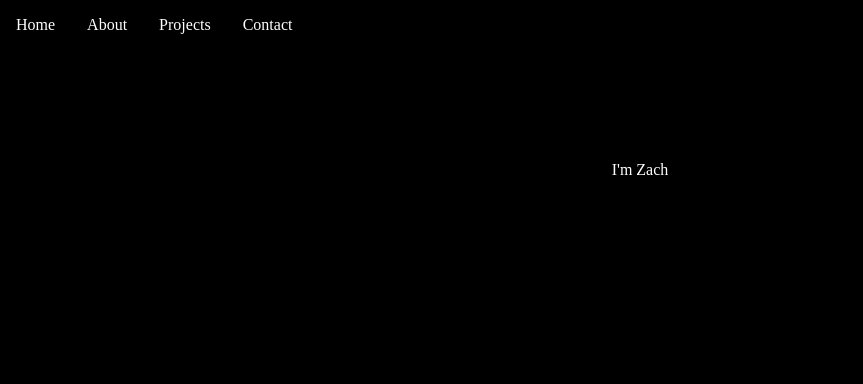
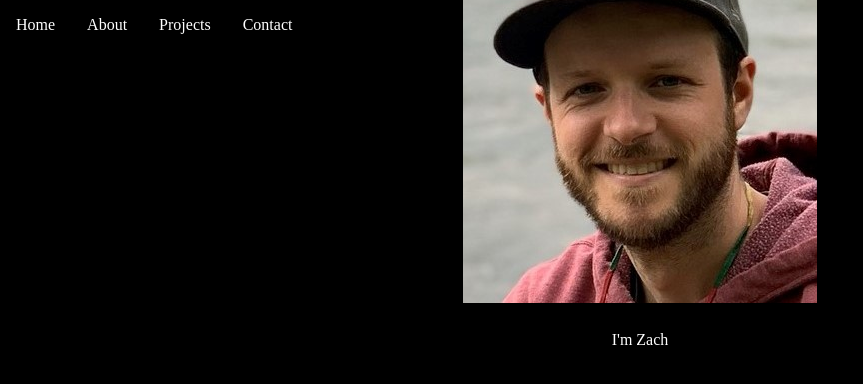
Before and after one commit to backfromsolaris/React-Portfolio, a React (Create React App) app: page / in a window 1280 px wide. Shown: the top 384 px of the page, without its empty margins (0-863 px from the left). Built offline with nearby package versions, Linux system fonts and the light colour scheme.

Commit message:
redistributed makeStyless to each component

```diff
--- a/src/Components/Home/Home.tsx
+++ b/src/Components/Home/Home.tsx
@@ -1,4 +1,5 @@
 import { makeStyles } from "@material-ui/styles";
+import alaska_portfolio from '../../Assets/Images/alaska_portfolio.jpg'
 
 export const useStyles = makeStyles({
     main:{
@@ -39,21 +40,7 @@ export const useStyles = makeStyles({
       padding: '0',
       margin: '0'
     },
-    navigation: {
-      display: 'flex'
-    },
-    navbar_container:{
-      display: 'flex',
-      justifyContent: 'space-between',
-      alignItems: 'center',
-      backgroundColor: 'black'
-    },
-    nav_a:{
-      display: 'block',
-      padding: '1em',
-      color: 'white',
-      textDecoration: 'none'
-    }
+
   })
 
 
@@ -61,6 +48,7 @@ export const Home = () =>{
     const classes = useStyles();
     return(<main className={classes.main}>
     <div className={classes.main_text}>
+        <img src={alaska_portfolio} alt="" />
         <p className={classes.subTitle}>I'm Zach</p>
 
     </div>
--- a/src/Components/Navbar/NavBar.tsx
+++ b/src/Components/Navbar/NavBar.tsx
@@ -1,9 +1,31 @@
-import { useStyles } from '../Home';
 import {Link} from 'react-router-dom';
+import { makeStyles } from "@material-ui/styles";
+
+const navStyles = makeStyles({
+  root:{
+    padding: '0',
+    margin: '0'
+  },
+  navigation:{
+    display: 'flex'
+  },
+  navbar_container:{
+    display: 'flex',
+    justifyContent: 'space-between',
+    alignItems: 'center',
+    backgroundColor: 'black'
+  },
+  nav_a:{
+    display: 'block',
+    padding: '1em',
+    color: 'white',
+    textDecoration: 'none'
+  }
+})
 
 
 export const Navbar = () =>{
-    const classes = useStyles();
+    const classes = navStyles();
     return(
         <div className={classes.root}>
             <nav>
--- a/src/Components/Projects/Projects.tsx
+++ b/src/Components/Projects/Projects.tsx
@@ -2,8 +2,15 @@ import { Thumbnail } from "../Thumbnails";
 import marvel_image from '../../Assets/Images/marvel_homies.jpg';
 import parking_garage_image from '../../Assets/Images/parking-garage.jpg';
 import weather_api_image from '../../Assets/Images/weather-api.jpg';
+import { makeStyles } from "@material-ui/styles";
+
+const projectStyles = makeStyles({
+
+})
+
 
 export const Projects = () =>{
+    const classes = projectStyles();
     return(
         <div>
             <h1>Projects</h1>
--- a/src/Components/Thumbnails/Thumbnails.tsx
+++ b/src/Components/Thumbnails/Thumbnails.tsx
@@ -12,13 +12,11 @@ export const Thumbnail = (props:Props) =>{
     const classes = useStyles();
     return(
         <div className={classes.project}>
-            <Link to={props.link}>
                 <div className={classes.project_image}>
                     <img className={classes.project_image} src={props.image} alt="Project Image" />
                 </div>
                 <div className={classes.project_title}>{props.title}</div>
                 <div className={classes.project_category}>{props.category}</div>
-            </Link>
         </div>
     );
 }
```
